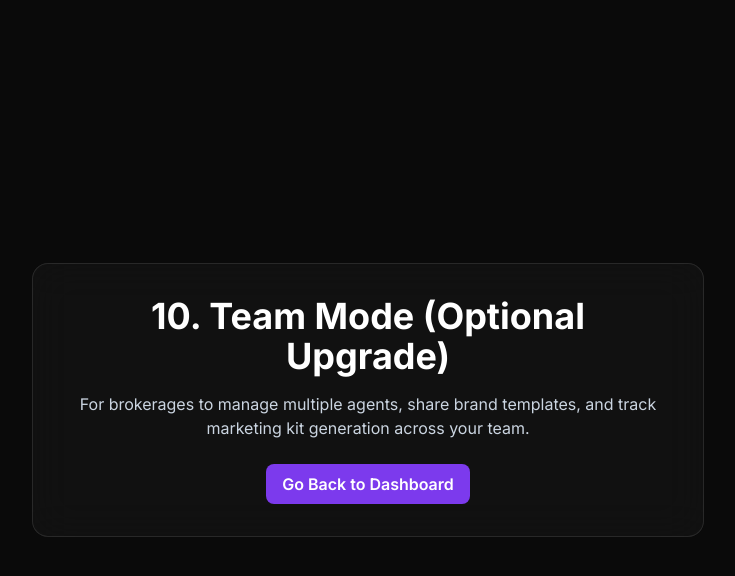
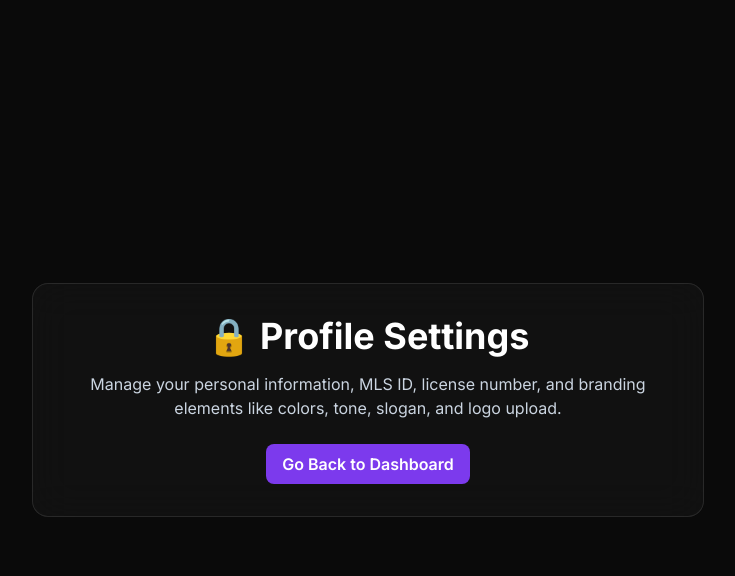
Before and after one commit to voycebutler18/VoyceFeed, a Flask app: template templates/profile_settings.html in a window 1280 px wide. Shown: the top 576 px of the page, without its empty margins (272-1007 px from the left). Run offline with Flask 2, Linux system fonts and the light colour scheme; the template is opened without the code that fills it, so the values that code supplies are empty; some libraries are stand-ins or nearby versions.

Commit message:
Update profile_settings.html

```diff
--- a/templates/profile_settings.html
+++ b/templates/profile_settings.html
@@ -3,7 +3,7 @@
 <head>
     <meta charset="UTF-8">
     <meta name="viewport" content="width=device-width, initial-scale=1.0">
-    <title>AuraMarkt - Team Mode</title>
+    <title>AuraMarkt - Profile Settings</title>
     <script src="https://cdn.tailwindcss.com"></script>
     <link href="https://fonts.googleapis.com/css2?family=Inter:wght@400;500;600;700;900&display=swap" rel="stylesheet">
     <style>
@@ -13,8 +13,8 @@
 </head>
 <body class="min-h-screen flex flex-col items-center justify-center p-4">
     <div class="glass-pane p-8 max-w-2xl w-full text-center">
-        <h1 class="text-4xl font-bold text-white mb-4">10. Team Mode (Optional Upgrade)</h1>
-        <p class="text-slate-300 mb-6">For brokerages to manage multiple agents, share brand templates, and track marketing kit generation across your team.</p>
+        <h1 class="text-4xl font-bold text-white mb-4">🔒 Profile Settings</h1>
+        <p class="text-slate-300 mb-6">Manage your personal information, MLS ID, license number, and branding elements like colors, tone, slogan, and logo upload.</p>
         <button onclick="window.history.back()" class="bg-violet-600 hover:bg-violet-700 text-white font-semibold py-2 px-4 rounded-lg transition-colors">
             Go Back to Dashboard
         </button>
```
